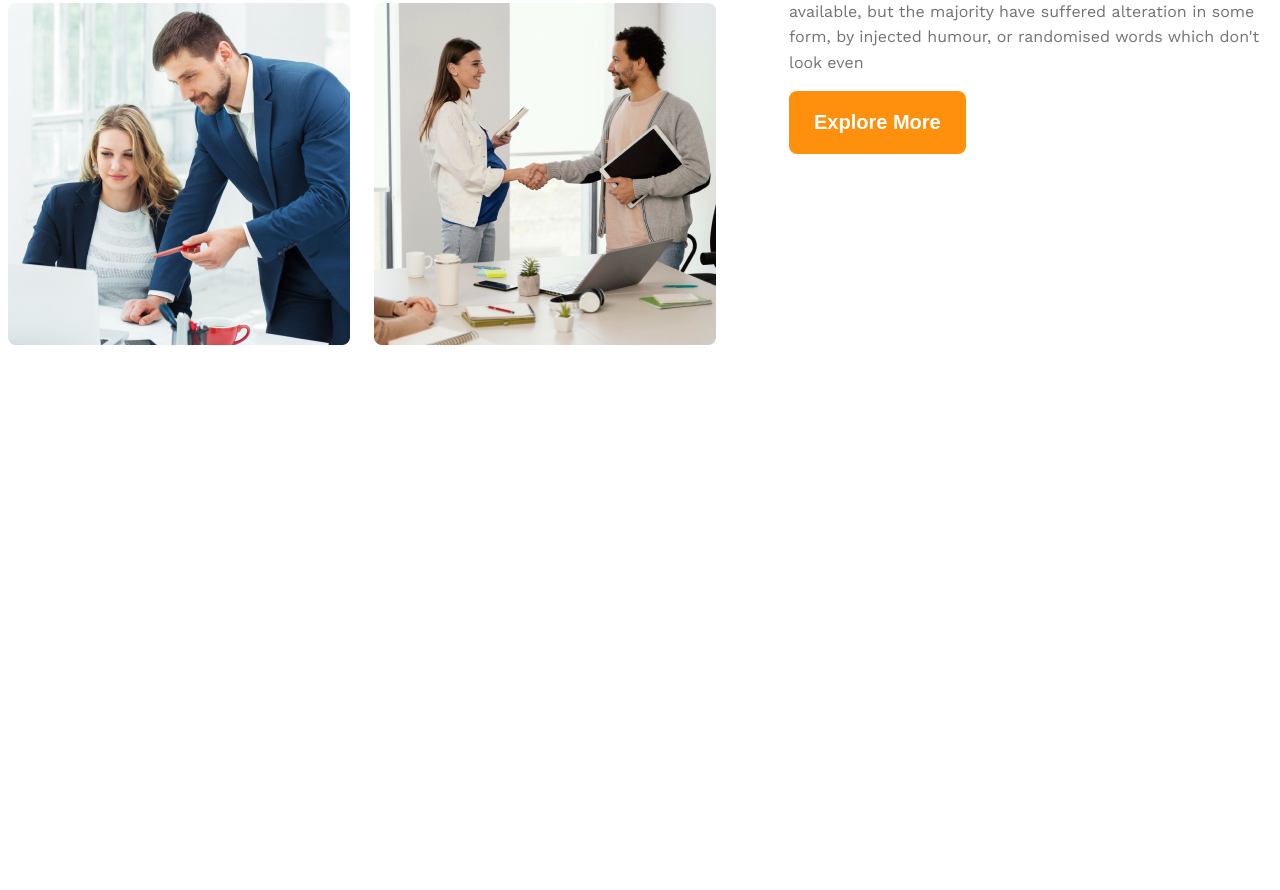
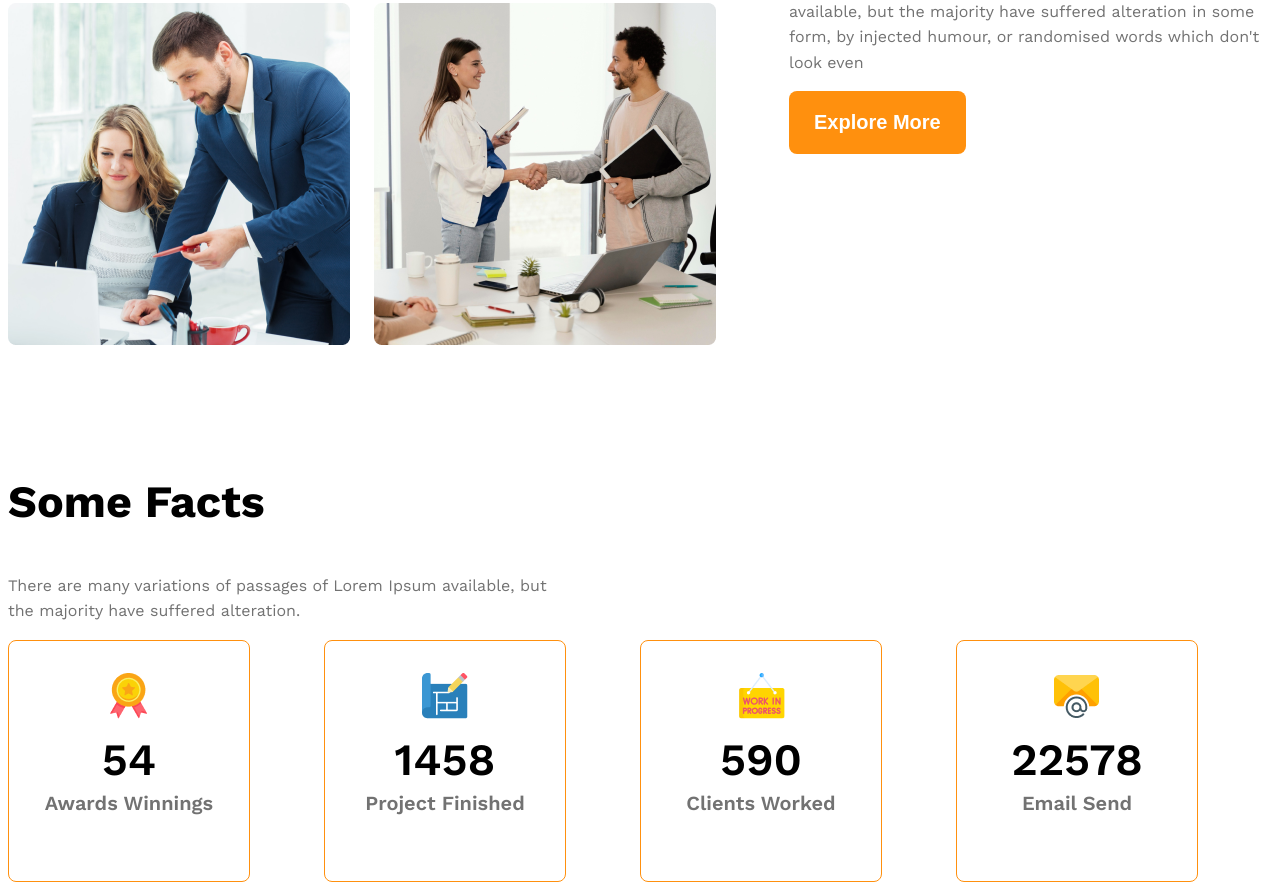
Before and after one commit to Morshedul-developer/g3-architects-responsive-website, a plain HTML site: page index.html in a window 1280 px wide. Shown: the part 1680-2570 px from the top of the page. Before the commit the page ends 2033 px from the top, so only its background shows below. Drawn offline with nearby package versions, Linux system fonts and the light colour scheme.

Commit message:
added facts section and designed

```diff
--- a/index.html
+++ b/index.html
@@ -28,26 +28,79 @@
       <div class="banner">
         <div class="banner-content">
           <h1 class="banner-title">Brand New Group of Architects</h1>
-          <p class="banner-description text-light-gray">There are many variations of passages of Lorem Ipsum available, but the majority have suffered alteration in some form, by injected humour, or randomised words which don't look even</p>
+          <p class="banner-description text-light-gray">
+            There are many variations of passages of Lorem Ipsum available, but
+            the majority have suffered alteration in some form, by injected
+            humour, or randomised words which don't look even
+          </p>
           <button class="primary-btn">Explore More</button>
         </div>
-        <img src="images/banner.png" alt="Banner image" class="banner-image">
+        <img src="images/banner.png" alt="Banner image" class="banner-image" />
       </div>
     </header>
     <main>
-        <section class="teams display-flex">
-            <div class="team-image-container">
-                <img src="images/team1.png" alt="discussing">
-                <img src="images/team2.png" alt="looking smart">
-                <img src="images/team3.png" alt="advising">
-                <img src="images/team4.png" alt="handshaking">
+      <!-- section team -->
+      <section class="teams display-flex">
+        <div class="team-image-container">
+          <img src="images/team1.png" alt="discussing" />
+          <img src="images/team2.png" alt="looking smart" />
+          <img src="images/team3.png" alt="advising" />
+          <img src="images/team4.png" alt="handshaking" />
+        </div>
+        <div class="team-features">
+          <h3 class="section-title">
+            <span id="quick-list">Quick list</span> <span>of Our</span>
+            <span class="text-primary">Features</span>
+          </h3>
+          <p class="feature-description text-light-gray">
+            There are many variations of passages of Lorem Ipsum available, but
+            the majority have suffered alteration in some form, by injected
+            humour, or randomised words which don't look even
+          </p>
+          <button class="primary-btn">Explore More</button>
+        </div>
+      </section>
+      <!-- section features will enjoy -->
+      <section class="enjoy"></section>
+
+      <!-- section facts -->
+      <section class="facts">
+        <h3 class="section-title">Some Facts</h3>
+        <p class="text-light-gray fact-description">
+          There are many variations of passages of Lorem Ipsum available, but
+          the majority have suffered alteration.
+        </p>
+        <div class="facts-container">
+          <div class="fact-card">
+            <div>
+              <img src="images/icons/ribon.png" alt="" class="fact-icon" />
+              <h4 class="fact-number text-light">54</h4>
+              <h5 class="fact-name text-light-gray">Awards Winnings</h5>
             </div>
-            <div class="team-features">
-                <h3 class="feature-title"><span id="quick-list">Quick list</span> <span>of Our</span> <span>Features</span></h3>
-                <p class="feature-description text-light-gray">There are many variations of passages of Lorem Ipsum available, but the majority have suffered alteration in some form, by injected humour, or randomised words which don't look even</p>
-                <button class="primary-btn">Explore More</button>
+          </div>
+          <div class="fact-card">
+            <div>
+              <img src="images/icons/projects.png" alt="" class="fact-icon" />
+              <h4 class="fact-number text-light">1458</h4>
+              <h5 class="fact-name text-light-gray">Project Finished</h5>
             </div>
-        </section>
+          </div>
+          <div class="fact-card">
+            <div>
+              <img src="images/icons/customers.png" alt="" class="fact-icon" />
+              <h4 class="fact-number text-light">590</h4>
+              <h5 class="fact-name text-light-gray">Clients Worked</h5>
+            </div>
+          </div>
+          <div class="fact-card">
+            <div>
+              <img src="images/icons/email.png" alt="" class="fact-icon" />
+              <h4 class="fact-number text-light">22578</h4>
+              <h5 class="fact-name text-light-gray">Email Send</h5>
+            </div>
+          </div>
+        </div>
+      </section>
     </main>
     <footer></footer>
   </body>
--- a/styles/style.css
+++ b/styles/style.css
@@ -1,4 +1,4 @@
-@import url('https://fonts.googleapis.com/css2?family=Work+Sans:ital,wght@0,100..900;1,100..900&display=swap');
+@import url("https://fonts.googleapis.com/css2?family=Work+Sans:ital,wght@0,100..900;1,100..900&display=swap");
 
 /* shared style */
 .work-sans-font {
@@ -14,33 +14,44 @@
     box-sizing: border-box;
 } */
 
-.display-flex{
+.display-flex {
   display: flex;
 }
 
-.text-gray{
+.section-title {
+  font-size: 2.8rem;
+  font-weight: 700;
+}
+
+.text-primary {
+  color: #ff900e;
+}
+
+.text-gray {
   color: #424242;
 }
-.text-light-gray{
+.text-light-gray {
   color: #727272;
 }
 
-.bg-light{
+.bg-light {
   background-color: rgba(255, 144, 14, 0.1);
 }
 
-main, .navbar, .banner{
+main,
+.navbar,
+.banner {
   max-width: 1440px;
   margin: 0 auto;
 }
 
-main > section{
+main > section {
   margin-top: 130px;
 }
 
-.primary-btn{
-    background-color: #FF900E;
-    color: #FFFFFF;
+.primary-btn {
+  background-color: #ff900e;
+  color: #ffffff;
   font-size: 1.25rem;
   font-weight: 600;
   padding: 20px 25px;
@@ -57,72 +68,122 @@ main > section{
 /* header style */
 
 /* nav related style */
-.navbar{
+.navbar {
   justify-content: space-between;
   align-items: center;
 }
-.brand{
+.brand {
   font-weight: 700;
   font-size: 2.8rem;
 }
-.nav-links{
+.nav-links {
   gap: 30px;
 }
-.nav-item{
+.nav-item {
   list-style: none;
 }
-.nav-link{
+.nav-link {
   text-decoration: none;
   font-size: 18px;
   font-weight: 500;
 }
 
 /* banner related style */
-.banner-content{
+.banner-content {
   max-width: 860px;
   margin: 0 auto;
   text-align: center;
 }
-.banner-title{
+.banner-title {
   font-size: 4rem;
   font-weight: 700;
   color: #131313;
 }
-.banner-description{
+.banner-description {
   font-size: 1rem;
   line-height: 1.6rem;
 }
-.banner-image{
+.banner-image {
   width: 100%;
 }
 
 /* teams related style */
-.teams{
+.teams {
   align-items: center;
 }
-.team-image-container{
+.team-image-container {
   display: grid;
   grid-template-columns: repeat(2, 1fr);
   gap: 24px;
 }
-.team-features{
+.team-features {
   max-width: 537px;
   margin-left: 73px;
 }
-.feature-title{
-    font-size: 2.8rem;
-}
-#quick-list{
+#quick-list {
   font-weight: 500;
 }
-.feature-description{
+.feature-description {
   font-size: 1rem;
   line-height: 1.6rem;
 }
 
+/* section fact related style */
+.fact-description{
+    max-width: 540px;
+    font-size: 1rem;
+    line-height: 1.6rem;
+}
+.facts-container{
+    display: grid;
+    grid-template-columns: repeat(4, 1fr);
+}
+.fact-card{
+    border: 1px solid #ff900e;
+    width: 240px;
+    height: 240px;
+    display: flex;
+    justify-content: center;
+    align-items: center;
+    text-align: center;
+    border-radius: 8px;
+    -webkit-border-radius: 8px;
+    -moz-border-radius: 8px;
+    -ms-border-radius: 8px;
+    -o-border-radius: 8px;
+}
+.fact-number{
+    font-size: 2.8rem;
+    font-weight: 600;
+    margin: 10px 0 0 0;
+}
+.fact-name{
+    font-size: 1.25rem;
+    font-weight: 600;
+    margin-top: 5px;
+}
+
 /* Responsive Media Query */
 @media screen and (max-width: 576px) {
-    .navbar, .nav-links, .teams{
+  .navbar,
+  .nav-links,
+  .teams {
     flex-direction: column;
   }
+  .team-image-container {
+    grid-template-columns: repeat(1, 1fr);
   }
+  .team-features {
+    margin-left: 20px;
+  }
+}
+
+/* Medium Device */
+@media screen and (min-width: 576px) and (max-width: 992px) {
+  .teams {
+    flex-direction: column;
+  }
+  .team-features {
+    margin: 20px auto;
+  }
+}
```
Lines whose indentation alone changed are shown as unchanged.
